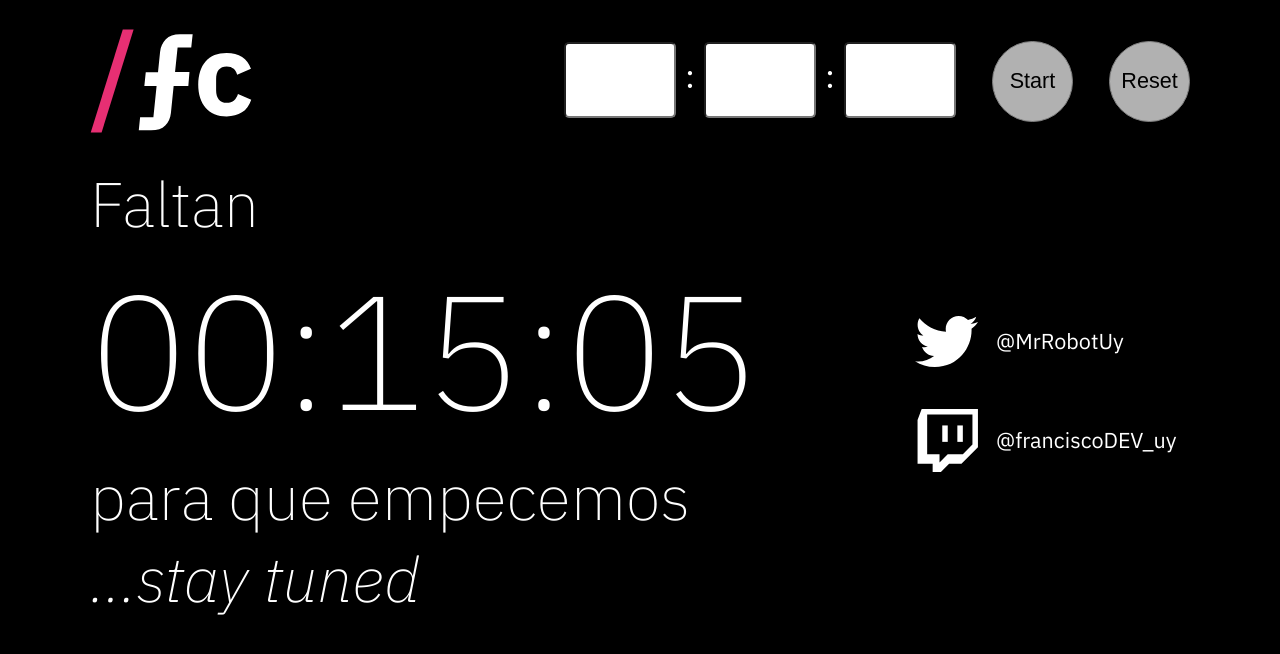
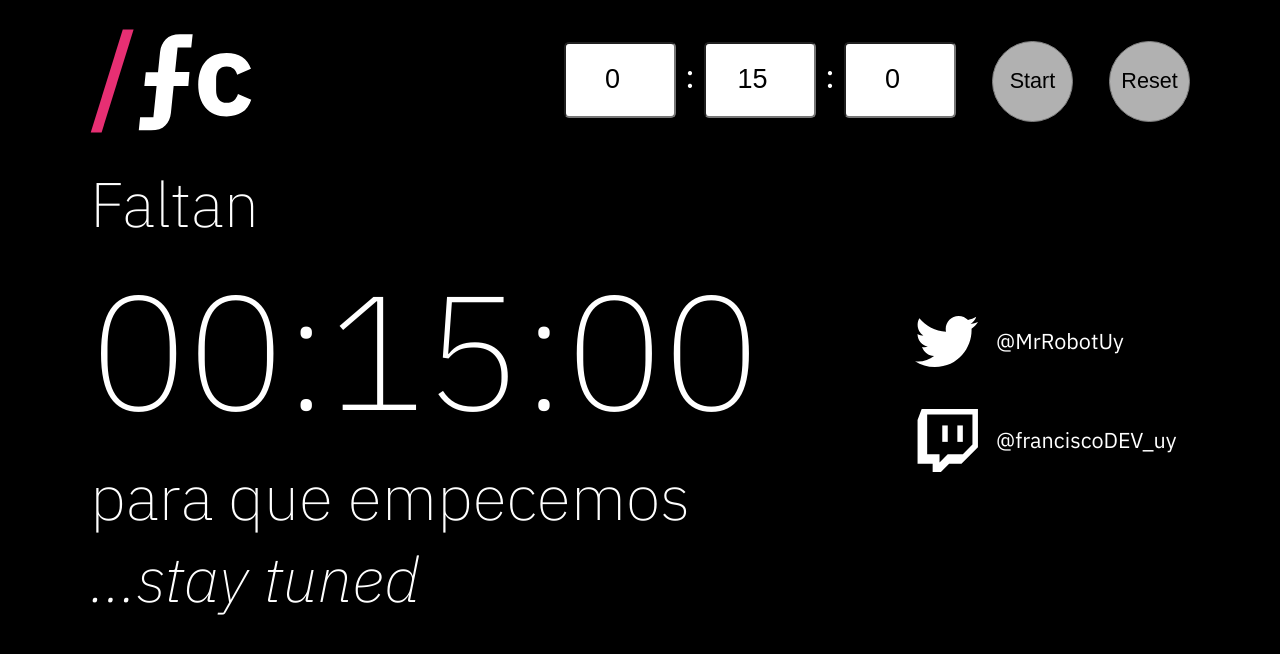
Before and after one commit to franciscocobas/gatsby-francisco-cobas-dev, a Gatsby site: page /timer in a window 1280 px wide. Built offline with nearby package versions, Linux system fonts and the light colour scheme; Gatsby itself is replaced by a stand-in of ours.

Commit message:
Fix bug with timer

```diff
--- a/src/pages/timer.tsx
+++ b/src/pages/timer.tsx
@@ -42,6 +42,7 @@ const StyledTimerPageComponent = styled.div`
     -webkit-appearance: none;
     -moz-appearance: textfield;
     padding: 0 1rem;
+    text-align: center;
   }
   .header form span {
     font-size: 2rem;
@@ -95,9 +96,11 @@ const StyledTimerPageComponent = styled.div`
   }
 `;
 
+const DEFAULT_TIMER_TIME = new Date(0, 0, 0, 0, 15, 0);
+
 const IndexPage = () => {
   const interval = useRef<any>(null);
-  const [timer, setTimer] = useState<Date>(new Date(0, 0, 0, 0, 15, 5));
+  const [timer, setTimer] = useState<Date>(DEFAULT_TIMER_TIME);
   const { register, handleSubmit, watch, getValues } = useForm();
   const [isTimerRunning, setIsTimerRunning] = useState<boolean>(false);
   const [timerFinished, setTimerFinished] = useState<boolean>(false);
@@ -133,7 +136,11 @@ const IndexPage = () => {
       setTimer((cTimer) => {
         let newSecond = cTimer.getSeconds();
         newSecond--;
-        if (newSecond === 0) {
+        if (
+          cTimer.getHours() === 0 &&
+          cTimer.getMinutes() === 0 &&
+          newSecond === 0
+        ) {
           setTimerFinished(true);
           clearInterval(interval.current);
           return new Date(0, 0, 0, 0, 0, 0);
@@ -174,18 +181,21 @@ const IndexPage = () => {
                 type='number'
                 {...register('hours', { max: 2 })}
                 disabled={isTimerRunning}
+                defaultValue={DEFAULT_TIMER_TIME.getHours()}
               />
               <span>:</span>
               <input
                 type='number'
                 {...register('minutes', { max: 2 })}
                 disabled={isTimerRunning}
+                defaultValue={DEFAULT_TIMER_TIME.getMinutes()}
               />
               <span>:</span>
               <input
                 type='number'
                 {...register('seconds', { max: 2 })}
                 disabled={isTimerRunning}
+                defaultValue={DEFAULT_TIMER_TIME.getSeconds()}
               />
               <button onClick={startOrStopTimer}>
                 {isTimerRunning ? 'Stop' : 'Start'}
```
